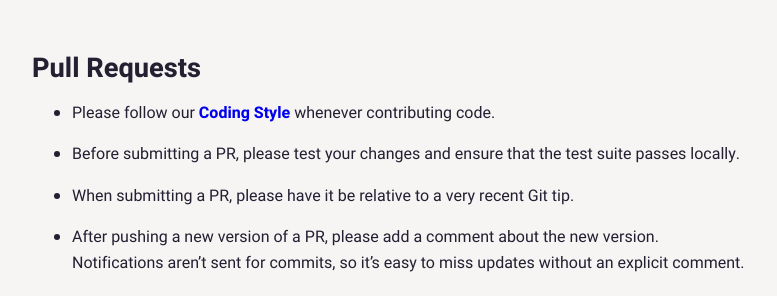
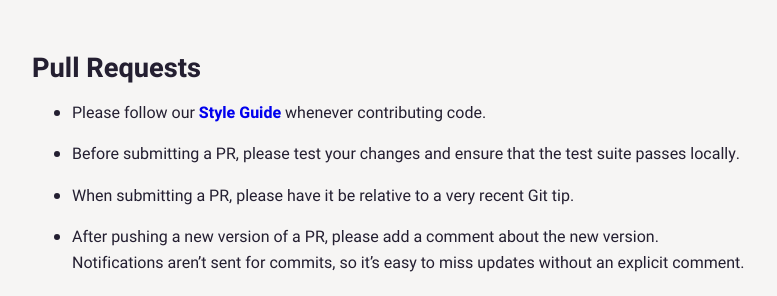
Before and after one commit to getty-zig/getty.so, a Jekyll site: the page built from pages/contributing/index.md, in a window 1280 px wide. Shown: the part 773-1069 px from the top of the page, without its empty margins (248-1025 px from the left). Built offline with Jekyll 4.4.1, drawn with Linux system fonts in a browser that asks for light colours.

Commit message:
contributing: Update link

```diff
--- a/pages/contributing/index.md
+++ b/pages/contributing/index.md
@@ -27,7 +27,7 @@ This document contains some information and a few guidelines to help get you sta
 ## Pull Requests
 
 
-- Please follow our [Coding Style](/coding-style) whenever contributing code.
+- Please follow our [Style Guide](/style-guide) whenever contributing code.
 
 - Before submitting a PR, please test your changes and ensure that the test suite passes locally.
 
```
